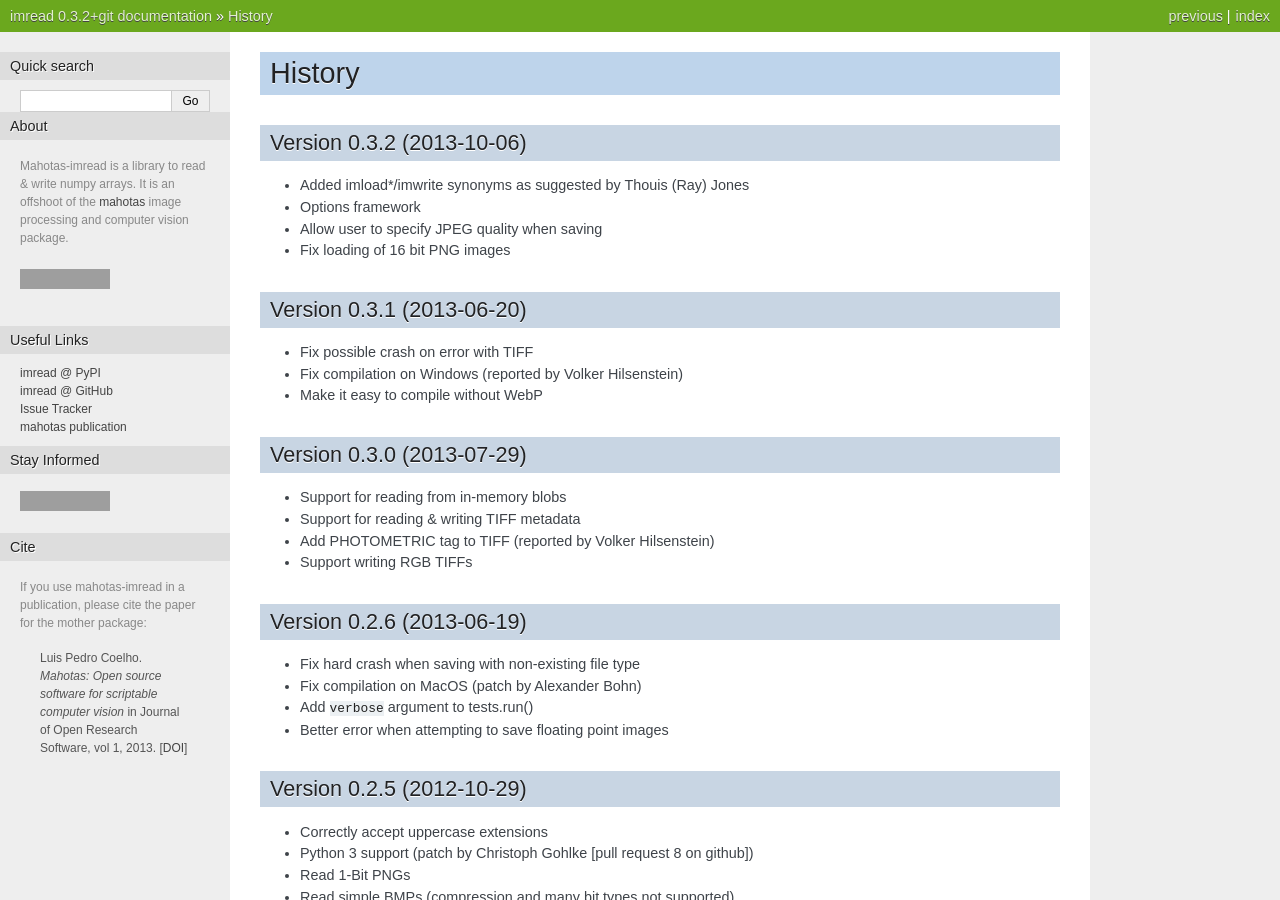
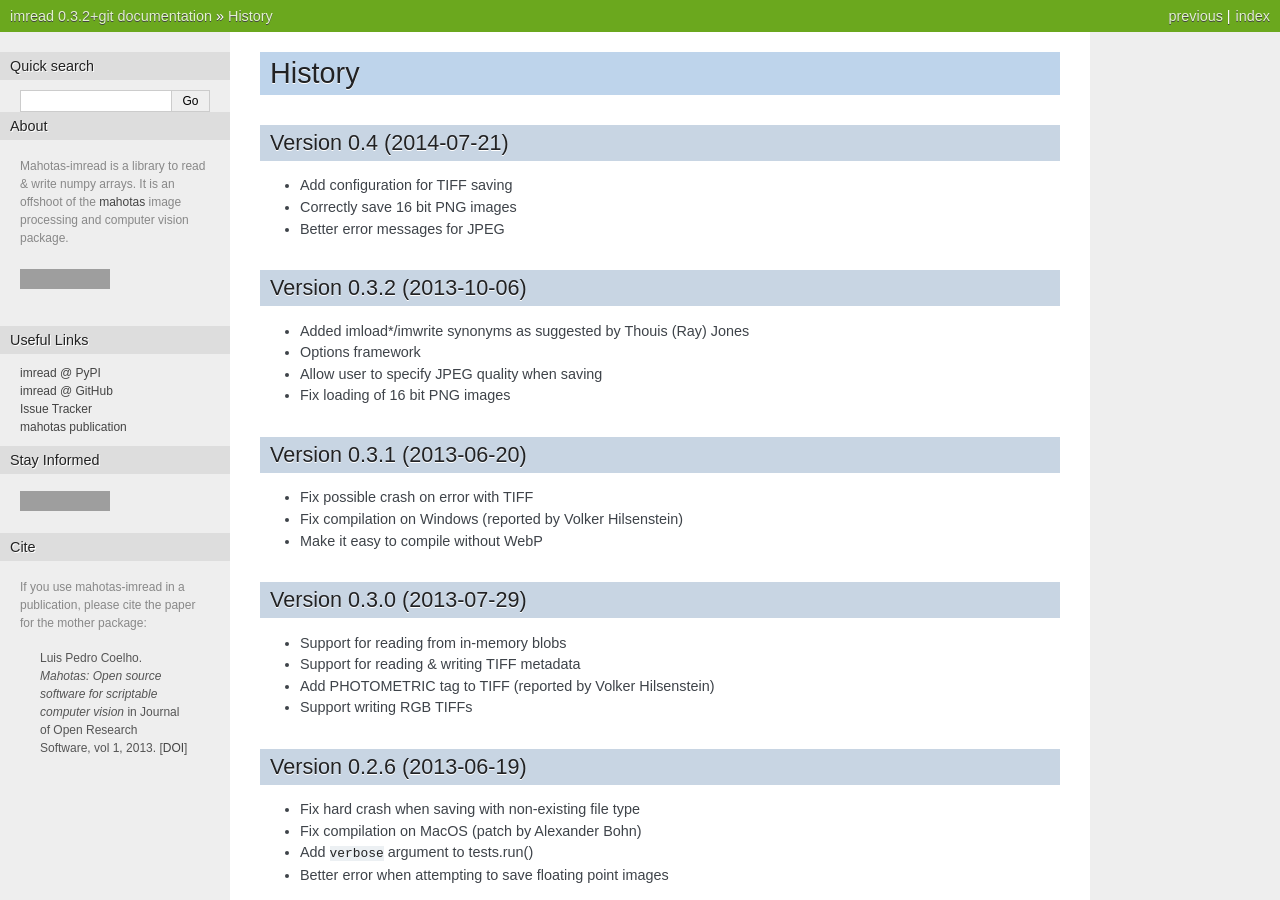
Before and after one commit to luispedro/imread, a Sphinx documentation site: the page built from docs/source/history.rst, in a window 1280 px wide and 900 px high, cut to the strip 0-900 px from the top of the window. Built offline with Sphinx 7.4.7, drawn with Linux system fonts in a browser that asks for light colours; grey boxes are pictures that could not be loaded.

Commit message:
BLD New release 0.4
Better building infrastructure is the killer feature.

Full ChangeLog:
	* Add configuration for TIFF saving
	* Correctly save 16 bit PNG images
	* Better error messages for JPEG

```diff
--- a/docs/source/history.rst
+++ b/docs/source/history.rst
@@ -1,6 +1,13 @@
 =======
 History
 =======
+
+Version 0.4 (2014-07-21)
+------------------------
+- Add configuration for TIFF saving
+- Correctly save 16 bit PNG images
+- Better error messages for JPEG
+
 
 
 Version 0.3.2 (2013-10-06)
```
Also changed, not shown: README.rst (+7 -0 lines), 2 other files.
